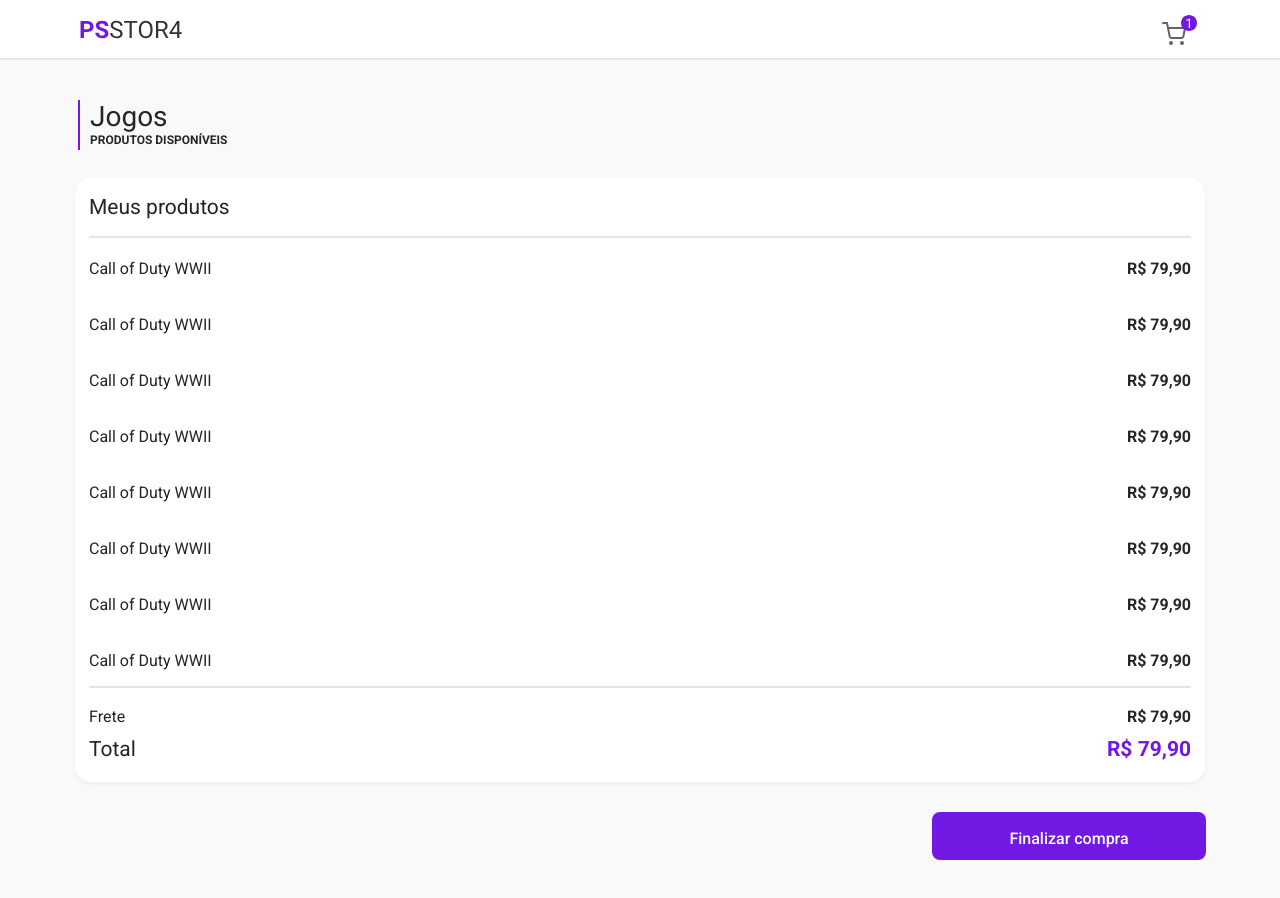
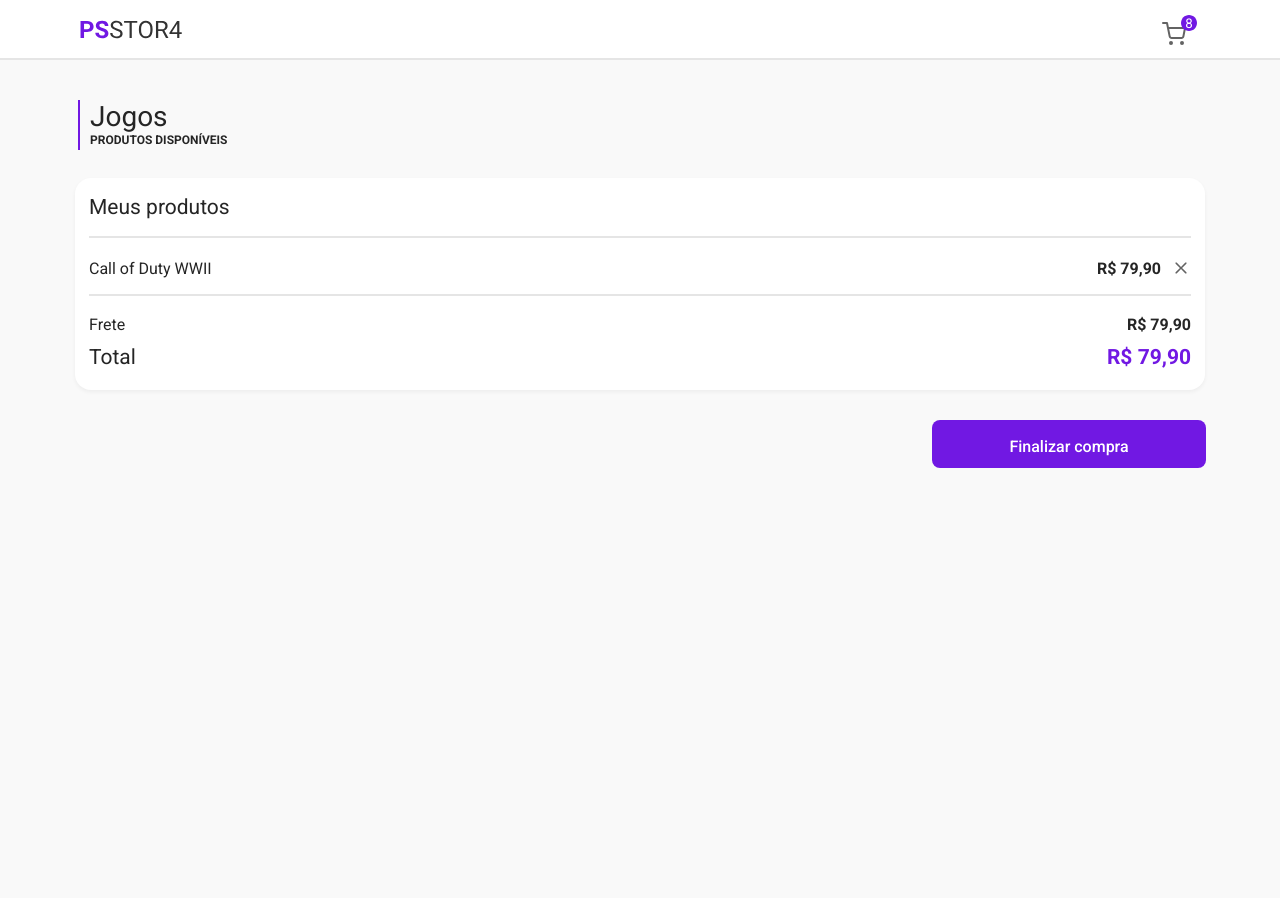
Before and after one commit to MarcusHolanda1/GamesStoreChallenge, a React (Create React App) app: page /cart in a window 1280 px wide. After the commit the page ends 800 px from the top, so only its background shows below. Built offline with nearby package versions, Linux system fonts and the light colour scheme.

Commit message:
feat: close button e tela cart finalizada

```diff
--- a/src/design/components/ButtonCart/styles.js
+++ b/src/design/components/ButtonCart/styles.js
@@ -1,5 +1,4 @@
 import styled from "styled-components";
-import Theme from "../../theme";
 
 import SvgCart from "../../../assets/icons/cart.svg";
 
--- /dev/null
+++ b/src/design/components/CloseButton/index.jsx
@@ -0,0 +1,12 @@
+import React from "react";
+
+import { ButtonClose, IconClose } from "./styles";
+
+const CloseButton = (props) => {
+  return (
+    <ButtonClose>
+      <IconClose>{props.children}</IconClose>
+    </ButtonClose>
+  );
+};
+export default CloseButton;
--- /dev/null
+++ b/src/design/components/CloseButton/styles.js
@@ -0,0 +1,20 @@
+import styled from "styled-components";
+
+import { CgClose } from "react-icons/cg";
+
+import Theme from '../../theme'
+
+export const ButtonClose = styled.button`
+  border: none;
+  background-repeat: no-repeat;
+  background-color: transparent;
+  cursor: pointer;
+`
+
+export const IconClose = styled(CgClose)`
+  color: ${Theme.colors.textSecondary};
+  height: 18px;
+  width: 20px;
+  justify-content: center;
+  align-items: center;
+`
--- a/src/pages/Cart/index.jsx
+++ b/src/pages/Cart/index.jsx
@@ -4,6 +4,7 @@
 import { Text } from "../../design/components/Text";
 import Card from "../../design/components/Card";
 import Button from "../../design/components/Button";
+import CloseButton from "../../design/components/CloseButton";
 
 import {
   Container,
@@ -18,7 +19,7 @@
     <>
       <Header>
         <ButtonCart>
-          <span>1</span>
+          <span>8</span>
         </ButtonCart>
       </Header>
       <Title></Title>
@@ -28,64 +29,18 @@
             <Text type="text">
               <Text type="h4">Meus produtos</Text>
             </Text>
+
           </MyProducts>
 
           <GamesBuy>
             <Text type="text">
-              <Text type="h5">
+              <Text type="h5"><span class="close"><CloseButton></CloseButton></span>
                 Call of Duty WWII<span>R$ 79,90</span>
+
               </Text>
             </Text>
           </GamesBuy>
-          <GamesBuy>
-            <Text type="text">
-              <Text type="h5">
-                Call of Duty WWII<span>R$ 79,90</span>
-              </Text>
-            </Text>
-          </GamesBuy>
-          <GamesBuy>
-            <Text type="text">
-              <Text type="h5">
-                Call of Duty WWII<span>R$ 79,90</span>
-              </Text>
-            </Text>
-          </GamesBuy>
-          <GamesBuy>
-            <Text type="text">
-              <Text type="h5">
-                Call of Duty WWII<span>R$ 79,90</span>
-              </Text>
-            </Text>
-          </GamesBuy>
-          <GamesBuy>
-            <Text type="text">
-              <Text type="h5">
-                Call of Duty WWII<span>R$ 79,90</span>
-              </Text>
-            </Text>
-          </GamesBuy>
-          <GamesBuy>
-            <Text type="text">
-              <Text type="h5">
-                Call of Duty WWII<span>R$ 79,90</span>
-              </Text>
-            </Text>
-          </GamesBuy>
-          <GamesBuy>
-            <Text type="text">
-              <Text type="h5">
-                Call of Duty WWII<span>R$ 79,90</span>
-              </Text>
-            </Text>
-          </GamesBuy>
-          <GamesBuy>
-            <Text type="text">
-              <Text type="h5">
-                Call of Duty WWII<span>R$ 79,90</span>
-              </Text>
-            </Text>
-          </GamesBuy>
+
 
           <TotalBuy>
             <Text type="text">
--- a/src/pages/Cart/styles.js
+++ b/src/pages/Cart/styles.js
@@ -28,6 +28,11 @@
         font-weight: 900;
         font-size: ${Theme.font.p.fontSize};
         line-height: ${Theme.font.p.lineHeight};
+    }
+
+    .close {
+        float: right;
+        padding-left: ${Theme.spacing.n1}
     }
 `
 export const TotalBuy = styled.div`
```
